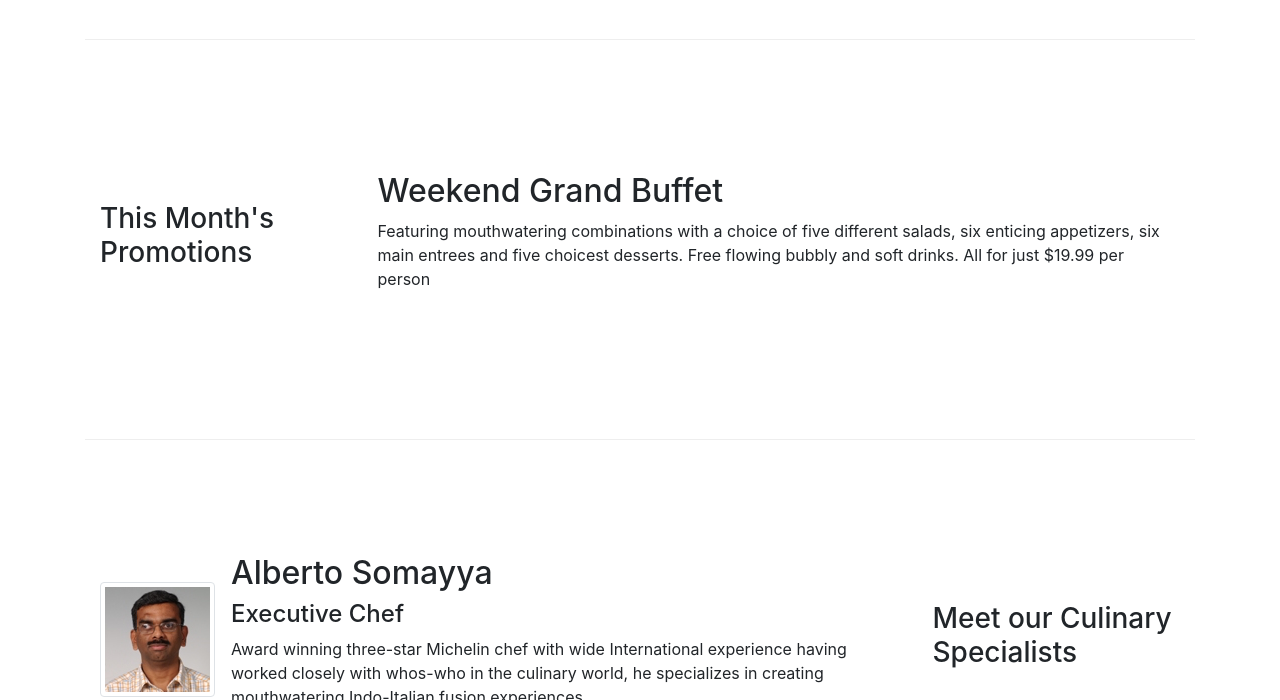
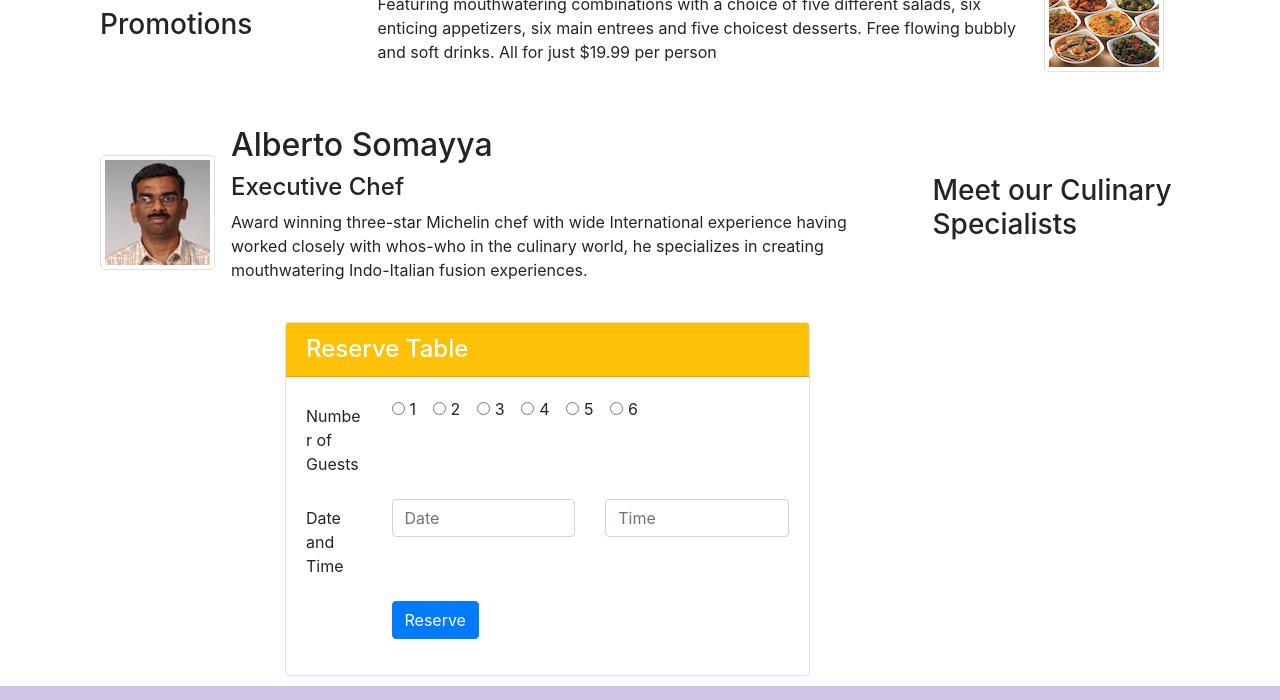
Before and after one commit to NirmalKumarJoshi/Course, a website: page index.html in a window 1280 px wide. Shown: the part 694-1394 px from the top of the page. Drawn offline with nearby package versions, Linux system fonts and the light colour scheme.

Commit message:
Assignment 2

```diff
--- a/css/styles.css
+++ b/css/styles.css
@@ -5,9 +5,9 @@
 
 .row-content{
     margin:0px;
-    padding: 50px 0px 50px 0px;
-    border-bottom: 1px ridge;
-    min-height: 400px;
+    padding: 10px 0px 10px 0px;
+    border-bottom: 1px;
+    min-height: 200px;
 }
 
 .footer{
@@ -37,3 +37,7 @@ body{
 .navbar-dark{
     background-color: #512da8;
 }
+.tab-content{
+    color:white;
+    font:bold;
+}
--- a/index.html
+++ b/index.html
@@ -20,14 +20,18 @@
             <button class="navbar-toggler" type="button" data-toggle="collapse" data-target="#Navbar">
                 <span class="navbar-toggler-icon"></span>
             </button>
-            <a class="navbar-brand mr-auto" href="#"><img src="img/logo.png" height="30" width="41" ></a>
+            <a class="navbar-brand mr-auto" href="#"><img src="img/logo.png" height="30" width="41"></a>
             <!-- To display name of brand -->
             <div class="collapse navbar-collapse " id="Navbar">
                 <ul class="navbar-nav mr-auto">
-                    <li class="nav-item active"><a class="nav-link" href="#"><span class="fa fa-home fa-lg"></span>Home</a> </li>
-                    <li class="nav-item"><a class="nav-link" href="./aboutus.html"><span class="fa fa-info fa-lg"></span>About</a> </li>
-                    <li class="nav-item"><a class="nav-link" href="#"><span class="fa fa-list fa-lg"></span>Menu</a> </li>
-                    <li class="nav-item"><a class="nav-link" href="#"><span class="fa fa-address-card fa-lg"></span>Contact</a> </li>
+                    <li class="nav-item active"><a class="nav-link" href="#"><span class="fa fa-home fa-lg"></span>Home</a>
+                    </li>
+                    <li class="nav-item"><a class="nav-link" href="./aboutus.html"><span class="fa fa-info fa-lg"></span>About</a>
+                    </li>
+                    <li class="nav-item"><a class="nav-link" href="#"><span class="fa fa-list fa-lg"></span>Menu</a>
+                    </li>
+                    <li class="nav-item"><a class="nav-link" href="./contactus.html"><span class="fa fa-address-card fa-lg"></span>Contact</a>
+                    </li>
                 </ul>
             </div>
         </div>
@@ -36,13 +40,16 @@
     <header class="jumbotron">
         <div class="container">
             <div class="row row-header">
-                <div class="col-12 col-sm-6">
+                <div class="col-12 col-md-4">
                     <h1>Ristorante con Fusion</h1>
                     <p>We take inspiration from the World's best cuisines, and create a unique fusion experience. Our
                         lipsmacking creations will tickle your culinary senses!</p>
                 </div>
-                <div class="col-12 col-sm align-self-center">
-                        <img src="img/logo.png" class="img-fluid" >
+                <div class="col-12 col-md-4 align-self-center">
+                    <img src="img/logo.png" class="img-fluid">
+                </div>
+                <div class="col-12 col-sm-12 col-md-4 align-self-center" >
+                    <a href="#reserve" > <button  class="btn btn-warning btn-block  "  > Reserve table </button></a>
                 </div>
             </div>
         </div>
@@ -54,11 +61,12 @@
                 <h3>Our Lipsmacking Culinary Creations</h3>
             </div>
             <div class="col-12 col-sm col-md order-sm-first ">
-                <div class="media" >
-                    <img class="d-flex mr-3 img-thumbnail align-self-center" src="img/uthappizza.png" >
-                    <div class="media-body" >
+                <div class="media">
+                    <img class="d-flex mr-3 img-thumbnail align-self-center" src="img/uthappizza.png">
+                    <div class="media-body">
                         <h2 class="mt-0">Uthappizza<span class="badge badge-danger">HOT</span> <span class="badge badge-pill badge-secondary">$4.99</span></h2>
-                            <p>A unique combination of Indian Uthappam (pancake) and Italian pizza, topped with Cerignola olives,
+                        <p>A unique combination of Indian Uthappam (pancake) and Italian pizza, topped with Cerignola
+                            olives,
                             ripe vine cherry tomatoes, Vidalia onion, Guntur chillies and Buffalo Paneer.</p>
                     </div>
 
@@ -74,10 +82,19 @@
                 <h3>This Month's Promotions</h3>
             </div>
             <div class="col-12 col-sm col-md">
-                <h2>Weekend Grand Buffet</h2>
+                <div class="media">
+
+                    <div class="media-body">
+                        <h2 class="mt-0" >Weekend Grand Buffet<span class="badge badge-danger">NEW</span></h2>
                         <p>Featuring mouthwatering combinations with a choice of five different salads, six enticing
-                    appetizers, six main entrees and five choicest desserts. Free flowing bubbly and soft drinks. All
+                            appetizers, six main entrees and five choicest desserts. Free flowing bubbly and soft
+                            drinks. All
                             for just $19.99 per person </p>
+                    </div>
+                    <img class="d-flex mr-3 img-thumbnail align-self-center" src="img/buffet.png">
+
+                </div>
+
             </div>
         </div>
 
@@ -87,8 +104,7 @@
             </div>
             <div class="col-12 col-sm col-md order-sm-first">
                 <div class="media">
-                            <img class="d-flex mr-3 img-thumbnail align-self-center"
-                                    src="img/alberto.png" alt="Alberto Somayya">
+                    <img class="d-flex mr-3 img-thumbnail align-self-center" src="img/alberto.png" alt="Alberto Somayya">
                     <div class="media-body">
                         <h2 class="mt-0">Alberto Somayya</h2>
                         <h4>Executive Chef</h4>
@@ -102,6 +118,67 @@
 
             </div>
         </div>
+        <div class="row row-content">
+            <div class="col-10 col-md-6 offset-2">
+                <div class="card">
+                    <h4 class="card-header bg-warning tab-content " id="reserve">Reserve Table</h4>
+                    <div class="card-body">
+                        <div class="form-group row">
+                            <label for="guest" class="col-md-2 col-form-label">Number of Guests</label>
+                            <div class="col-md-10">
+                                <div class="form-check form-check-inline">
+                                    <input class="form-check-input" type="radio" name="inlineRadioOptions" id="inlineRadio1"
+                                        value="option1">
+                                    <label class="form-check-label" for="inlineRadio1">1</label>
+                                </div>
+                                <div class="form-check form-check-inline">
+                                    <input class="form-check-input" type="radio" name="inlineRadioOptions" id="inlineRadio2"
+                                        value="option2">
+                                    <label class="form-check-label" for="inlineRadio2">2</label>
+                                </div>
+                                <div class="form-check form-check-inline">
+                                    <input class="form-check-input" type="radio" name="inlineRadioOptions" id="inlineRadio2"
+                                        value="option2">
+                                    <label class="form-check-label" for="inlineRadio2">3</label>
+                                </div>
+                                <div class="form-check form-check-inline">
+                                    <input class="form-check-input" type="radio" name="inlineRadioOptions" id="inlineRadio2"
+                                        value="option2">
+                                    <label class="form-check-label" for="inlineRadio2">4</label>
+                                </div>
+                                <div class="form-check form-check-inline">
+                                    <input class="form-check-input" type="radio" name="inlineRadioOptions" id="inlineRadio2"
+                                        value="option2">
+                                    <label class="form-check-label" for="inlineRadio2">5</label>
+                                </div>
+                                <div class="form-check form-check-inline">
+                                    <input class="form-check-input" type="radio" name="inlineRadioOptions" id="inlineRadio2"
+                                        value="option2">
+                                    <label class="form-check-label" for="inlineRadio2">6</label>
+                                </div>
+                            </div>
+                        </div>
+                        <div class="form-group row">
+                            <label for="date" class="col-12 col-md-2 col-form-label">Date and Time</label>
+                            <div class="col-5  col-md-5">
+                                <input type="text" class="form-control" id="date" name="date" placeholder="Date">
+                            </div>
+                            <div class="col-5 col-md-5  ">
+                                <input type="text" class="form-control" id="date" name="date" placeholder="Time">
+                            </div>
+                        </div>
+                        <div class="form-group row">
+                            <div class="offset-md-2 col-md-10">
+                                <button type="submit" class="btn btn-primary">Reserve</button>
+                            </div>
+                        </div>
+                    </div>
+                </div>
+            </div>
+
+
+        </div>
+
     </div>
 
     <footer class="footer">
@@ -113,7 +190,8 @@
                         <li><a href="#">Home</a></li>
                         <li><a href="/aboutus.html">About</a></li>
                         <li><a href="#">Menu</a></li>
-                        <li><a href="#">Contact</a></li>
+                        <li><a href="./contactus.html">Contact</a></li>
+
                     </ul>
                 </div>
                 <div class="col-7 col-sm-5">
@@ -122,18 +200,19 @@
                         121, Clear Water Bay Road<br>
                         Clear Water Bay, Kowloon<br>
                         HONG KONG<br>
-                        <span class="fa fa-phone fa-lg" ></span> +852 1234 5678<br>
-                        <span class="fa fa-fax fa-lg" ></span>Fax: +852 8765 4321<br>
-                        <span class="fa fa-envelope fa-lg" ></span>Email: <a href="mailto:confusion@food.net">confusion@food.net</a>
+                        <span class="fa fa-phone fa-lg"></span> +852 1234 5678<br>
+                        <span class="fa fa-fax fa-lg"></span>Fax: +852 8765 4321<br>
+                        <span class="fa fa-envelope fa-lg"></span>Email: <a href="mailto:confusion@food.net">confusion@food.net</a>
                     </address>
                 </div>
                 <div class="col-12 col-sm-4">
                     <div class="text-center">
-                        <a class="btn btn-social-icon btn-google" href="http://google.com/+"><i class="fa fa-google-plus fa-lg" ></i></a>
-                        <a class="btn btn-social-icon btn-facebook" href="http://www.facebook.com/profile.php?id="><i class="fa fa-facebook fa-lg" ></i></a>
-                        <a class="btn btn-social-icon btn-linkedin" href="http://www.linkedin.com/in/"><i class="fa fa-linkedin fa-lg" ></i></a>
-                        <a class="btn btn-social-icon btn-twitter" href="http://twitter.com/"><i class="fa fa-twitter fa-lg" ></i></a>
-                        <a class="btn btn-social-icon btn-youtube" href="http://youtube.com/"><i class="fa fa-youtube fa-lg" ></i></a>
+                        <a class="btn btn-social-icon btn-google" href="http://google.com/+"><i class="fa fa-google-plus fa-lg"></i></a>
+                        <a class="btn btn-social-icon btn-facebook" href="http://www.facebook.com/profile.php?id="><i
+                                class="fa fa-facebook fa-lg"></i></a>
+                        <a class="btn btn-social-icon btn-linkedin" href="http://www.linkedin.com/in/"><i class="fa fa-linkedin fa-lg"></i></a>
+                        <a class="btn btn-social-icon btn-twitter" href="http://twitter.com/"><i class="fa fa-twitter fa-lg"></i></a>
+                        <a class="btn btn-social-icon btn-youtube" href="http://youtube.com/"><i class="fa fa-youtube fa-lg"></i></a>
                         <a href="mailto:">Mail</a>
                     </div>
                 </div>
```
Lines whose indentation alone changed are shown as unchanged.
